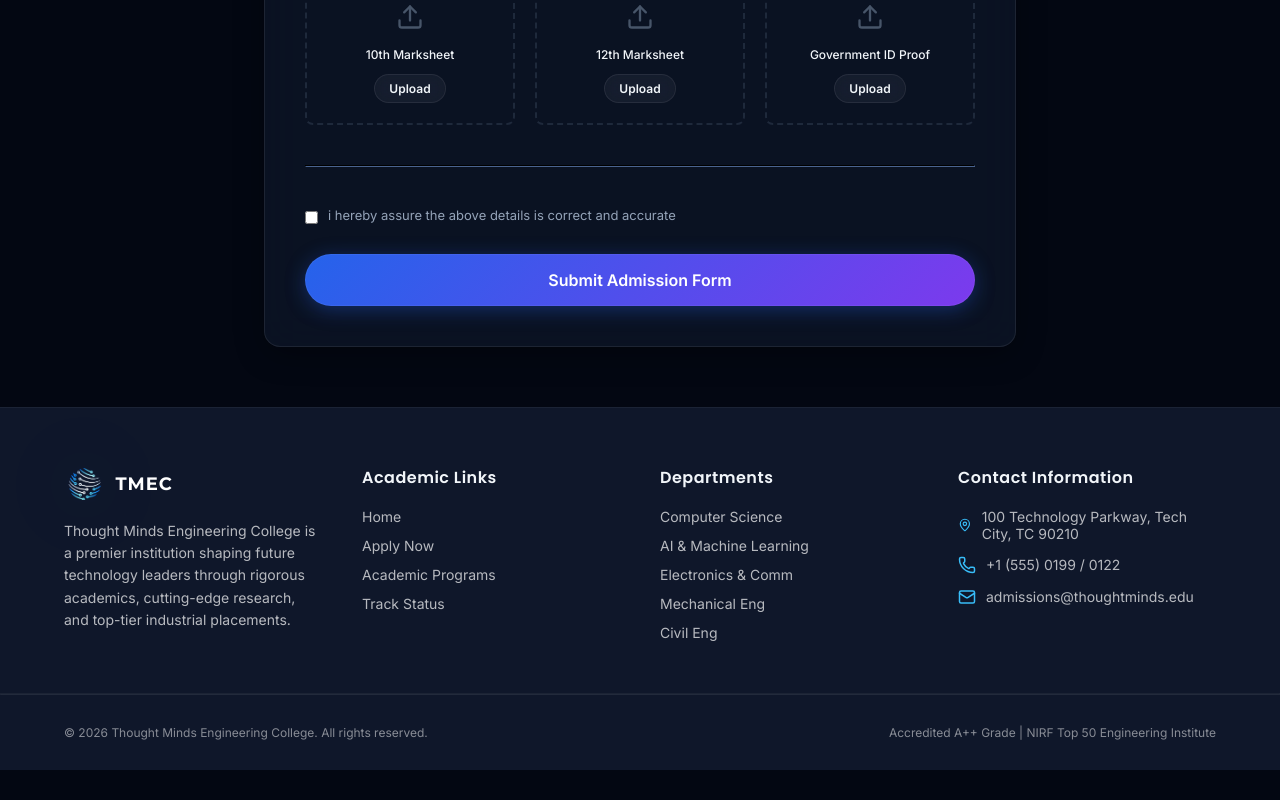
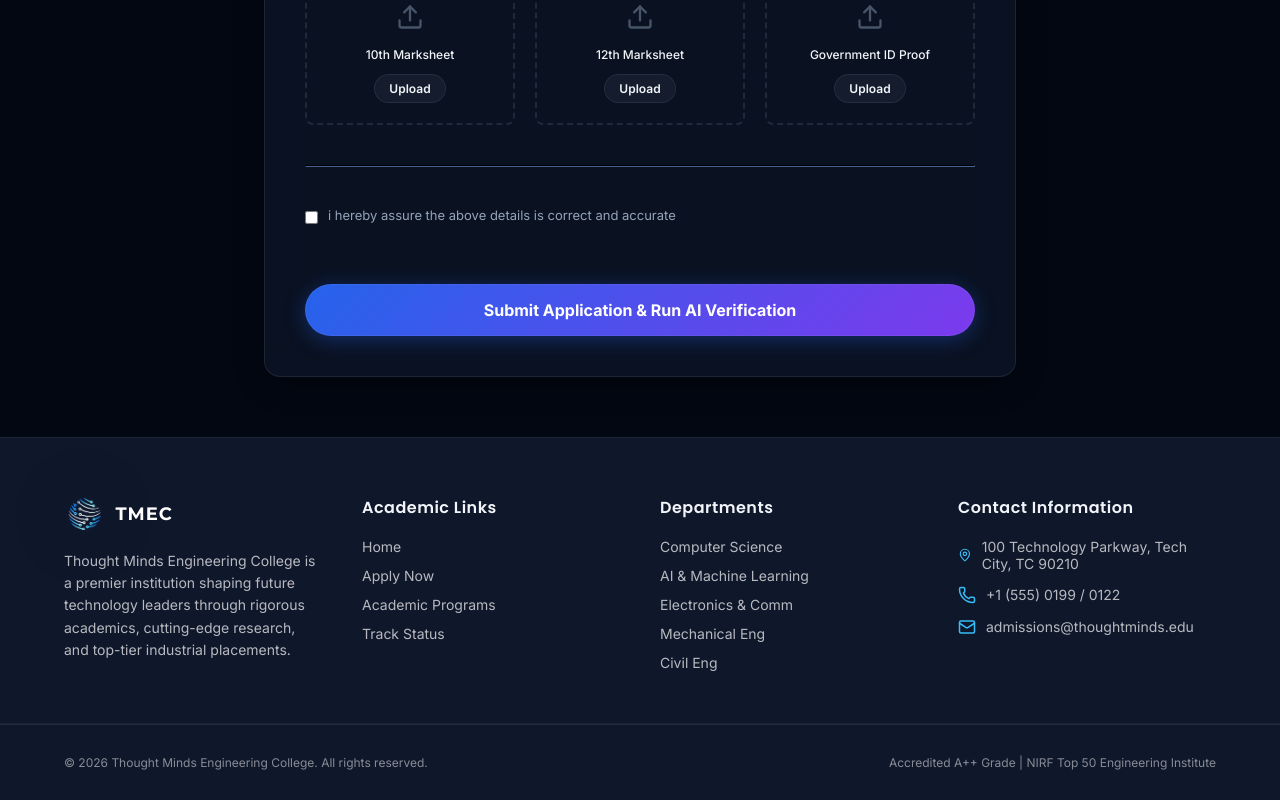
Before and after one commit to anshifmurshidck/Smart-College-Admission-Portal, a React (Vite) app in the folder frontend/: page /apply in a window 1280 px wide. Shown: the part 1658-2458 px from the top of the page. Before the commit the page ends 2428 px from the top, so only its background shows below. Built offline with nearby package versions, Linux system fonts and the light colour scheme; no server answers; the database is empty.

Commit message:
Add granular loading states and fix JSX syntax error

```diff
--- a/frontend/src/pages/Apply.jsx
+++ b/frontend/src/pages/Apply.jsx
@@ -151,7 +151,7 @@ export default function Apply() {
   });
 
   const [errorMsg, setErrorMsg] = useState('');
-  const [submitting, setSubmitting] = useState(false);
+  const [submittingState, setSubmittingState] = useState(''); // '' means not submitting
   const [isSuccessOpen, setIsSuccessOpen] = useState(false);
   const [applicationId, setApplicationId] = useState('');
   const [ocrResult, setOcrResult] = useState(null);
@@ -501,7 +501,7 @@ export default function Apply() {
 
     setFieldErrors({});
     setErrorMsg('');
-    setSubmitting(true);
+    setSubmittingState('Optimizing Images...');
 
     const submitApplication = async () => {
       try {
@@ -533,6 +533,8 @@ export default function Apply() {
           ocrFormData.append('marksheet12', comp12);
           ocrFormData.append('idProof', compId);
 
+          setSubmittingState('AI verifying documents... (takes ~5-8s)');
+
           const ocrResponse = await axios.post(`${API_BASE}/admissions/verify-ocr`, ocrFormData, {
             headers: {
               'Content-Type': 'multipart/form-data'
@@ -558,6 +560,8 @@ export default function Apply() {
         const assignedStudentId = null;
         const ocrStatus = verified ? 'Verified' : 'Flagged';
         const ocrDetailsJson = JSON.stringify(ocrDetails);
+
+        setSubmittingState('Saving Application Data...');
 
         // Helper function for uploading to Supabase Storage
         const uploadFile = async (file, type) => {
@@ -659,7 +663,7 @@ export default function Apply() {
         setErrorMsg(err.message || 'Error submitting application to Supabase.');
         window.scrollTo({ top: 150, behavior: 'smooth' });
       } finally {
-        setSubmitting(false);
+        setSubmittingState('');
       }
     };
 
@@ -1283,21 +1287,25 @@ export default function Apply() {
             </div>
           </div>
 
+          <div style={{ marginTop: '30px' }}>
             <button
               type="submit"
+              disabled={!!submittingState}
               className="btn-ripple btn-primary"
-            disabled={submitting}
               style={{
-              padding: '16px 30px',
+                width: '100%',
+                padding: '16px',
                 fontSize: '16px',
+                fontWeight: '700',
                 display: 'flex',
+                alignItems: 'center',
                 justifyContent: 'center',
                 gap: '10px',
-              opacity: submitting ? 0.7 : 1,
-              cursor: submitting ? 'not-allowed' : 'pointer',
+                opacity: submittingState ? 0.7 : 1,
+                cursor: submittingState ? 'not-allowed' : 'pointer',
               }}
             >
-            {submitting ? (
+              {submittingState ? (
                 <>
                   <div
                     style={{
@@ -1308,12 +1316,13 @@ export default function Apply() {
                       animation: 'pulse-glow 1s linear infinite',
                     }}
                   />
-                Submitting Application...
+                  {submittingState}
                 </>
               ) : (
-              'Submit Admission Form'
+                'Submit Application & Run AI Verification'
               )}
             </button>
+          </div>
         </form>
       </div>
 
```
Lines whose indentation alone changed are shown as unchanged.
